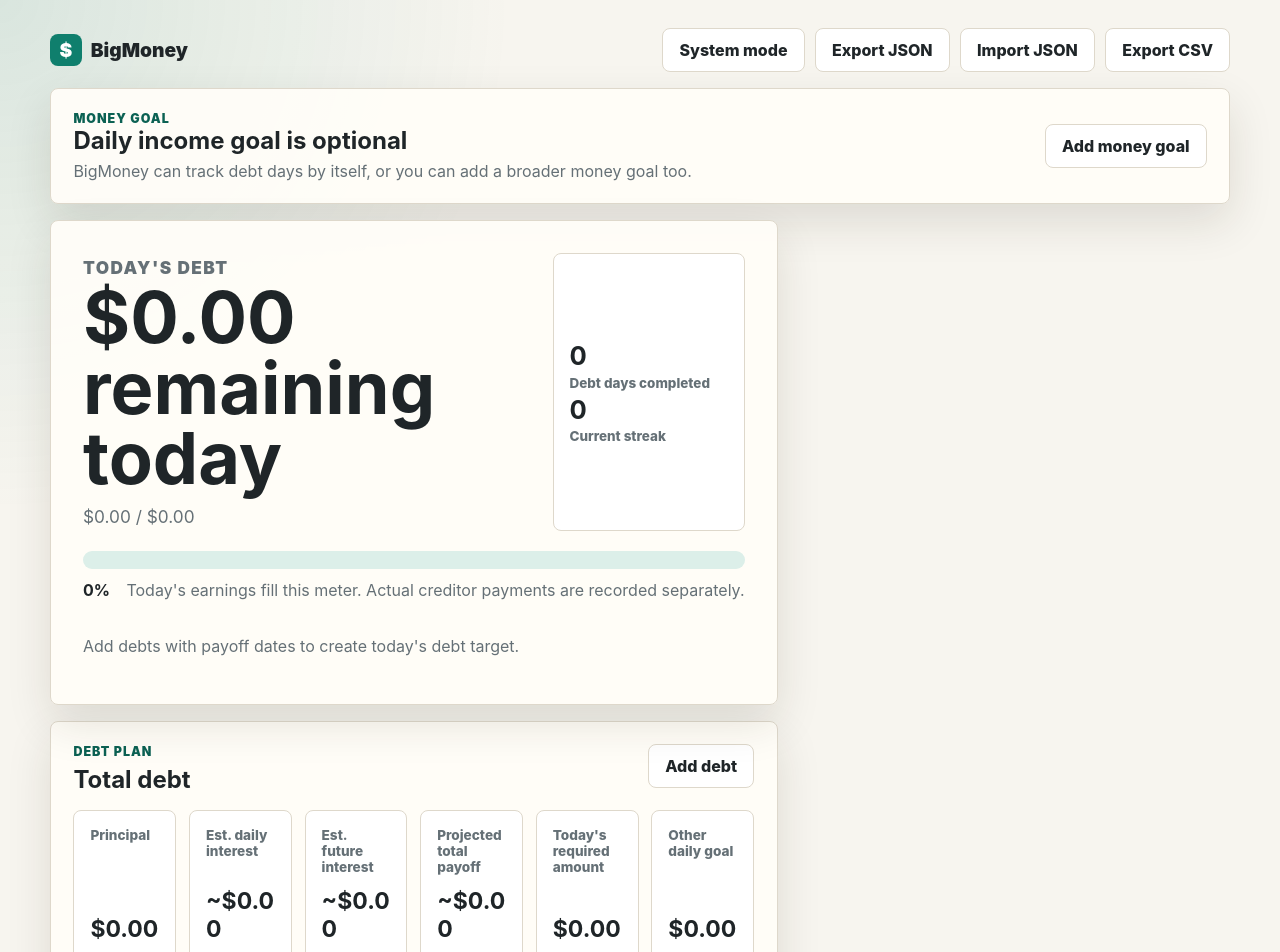
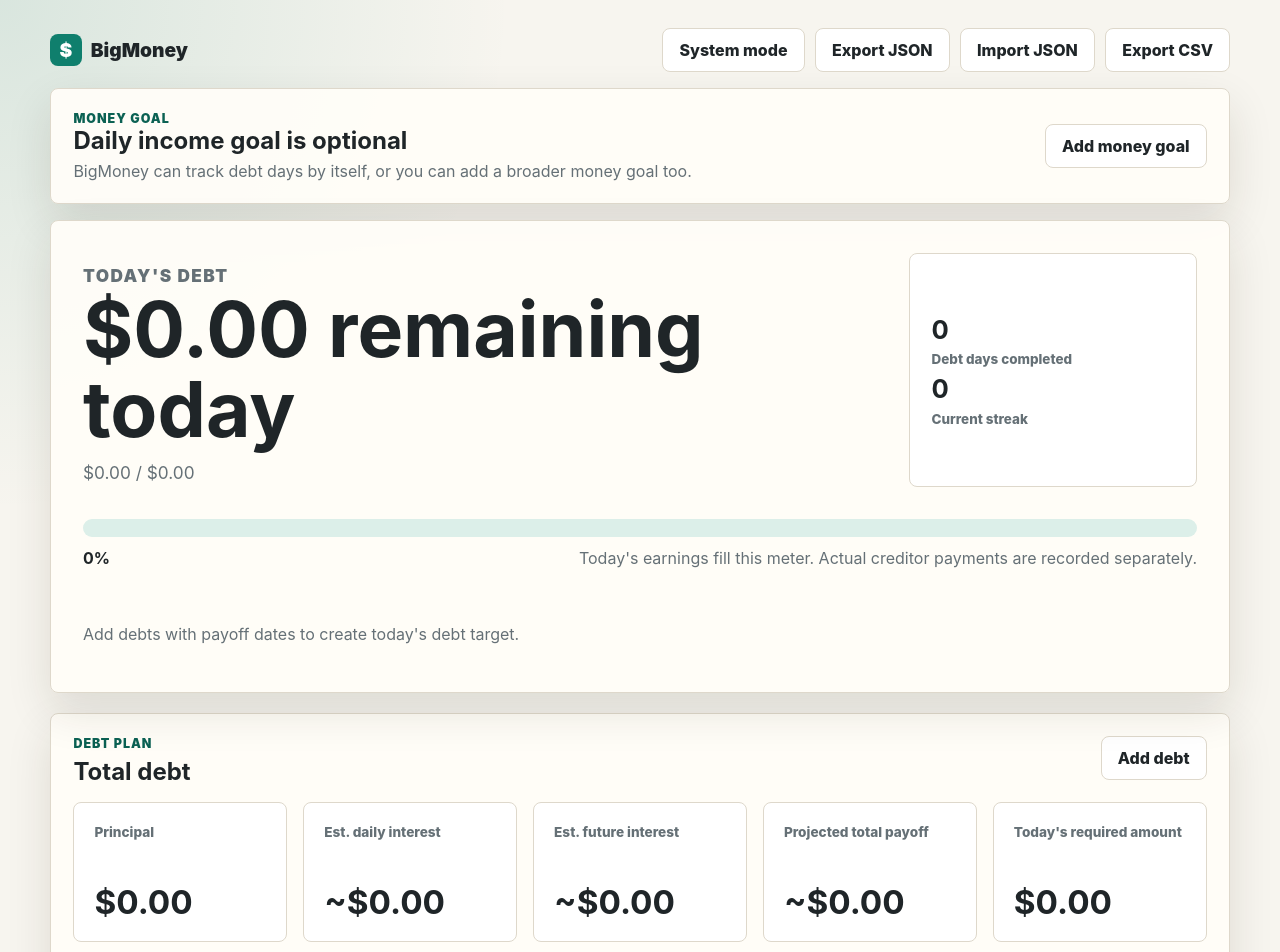
Before and after one commit to mnbower-research/BigMoney, a React (Vite) app: page / in a window 1280 px wide. Shown: the top 952 px of the page. Built offline with nearby package versions, Linux system fonts and the light colour scheme.

Commit message:
Improve debt dashboard spacing

```diff
--- a/src/App.tsx
+++ b/src/App.tsx
@@ -318,7 +318,7 @@ export default function App() {
         </section>
       )}
 
-      <div className="content-grid">
+      <div className={`content-grid ${data.goal ? "" : "debt-only-grid"}`}>
         <div className="stack">
           <DebtDashboard
             debts={data.debts}
--- a/src/styles.css
+++ b/src/styles.css
@@ -348,6 +348,10 @@ label {
   align-items: start;
 }
 
+.content-grid.debt-only-grid {
+  grid-template-columns: minmax(0, 1fr);
+}
+
 .stack {
   display: grid;
   gap: 1rem;
@@ -431,13 +435,24 @@ label {
 }
 
 .debt-stack {
-  gap: 1rem;
+  gap: 1.25rem;
 }
 
 .debt-hero {
-  grid-template-columns: minmax(0, 1fr) auto;
+  grid-template-columns: minmax(0, 1fr) minmax(13rem, 18rem);
+  gap: clamp(1.25rem, 3vw, 2rem);
   position: relative;
   overflow: hidden;
+}
+
+.debt-hero .hero-copy h1 {
+  max-width: 760px;
+  font-size: clamp(3rem, 6vw, 5.6rem);
+  line-height: 1.04;
+}
+
+.debt-hero .hero-copy p {
+  margin-top: 0.75rem;
 }
 
 .debt-hero.complete {
@@ -464,17 +479,18 @@ label {
 .debt-breakdown {
   grid-column: 1 / -1;
   display: grid;
-  gap: 0.6rem;
+  gap: 0.8rem;
+  margin-top: 0.5rem;
 }
 
 .debt-accomplishments {
   display: grid;
   min-width: 12rem;
   align-content: center;
-  gap: 0.2rem;
+  gap: 0.4rem;
   border: 1px solid var(--border);
   border-radius: 8px;
-  padding: 1rem;
+  padding: 1.35rem;
   background: var(--surface-strong);
 }
 
@@ -489,7 +505,25 @@ label {
 }
 
 .debt-stats {
+  grid-template-columns: repeat(auto-fit, minmax(12.5rem, 1fr));
+  gap: 1rem;
   margin-bottom: 1rem;
+}
+
+.debt-stats .stat-card {
+  min-height: 8.75rem;
+  padding: 1.25rem;
+}
+
+.debt-stats .stat-card span {
+  line-height: 1.35;
+}
+
+.debt-stats .stat-card strong {
+  white-space: nowrap;
+  overflow-wrap: normal;
+  font-size: clamp(1.45rem, 2.6vw, 2.15rem);
+  line-height: 1.08;
 }
 
 .nested-form {
```
